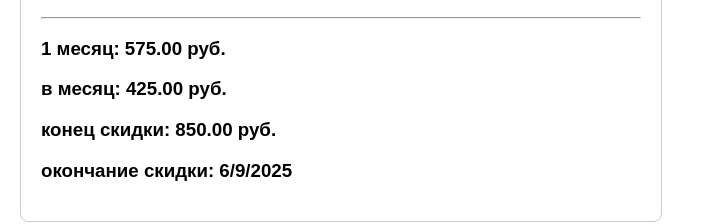
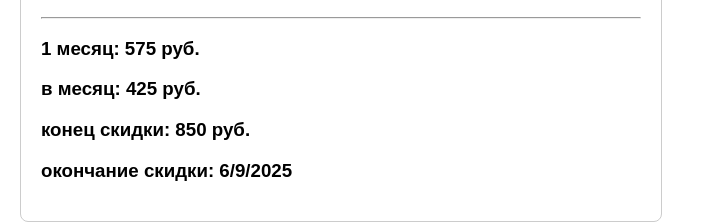
Before and after one commit to MiTereKun/polix, a plain HTML site: page tarif.html in a window 1280 px wide. Shown: the part 398-622 px from the top of the page, without its empty margins (0-705 px from the left). Drawn offline with Linux system fonts and the light colour scheme.

Commit message:
Update tarif.html

```diff
--- a/tarif.html
+++ b/tarif.html
@@ -104,9 +104,9 @@ function calculateTotal() {
     const totalPrice = tariff + router + setTopBox;
     const finalPrice = discountTarif + router + setTopBox;
 
-    document.getElementById('OneFinalPrice').innerText = OneFinalPrice.toFixed(2);
-    document.getElementById('finalPrice').innerText = finalPrice.toFixed(2);
-    document.getElementById('totalPrice').innerText = totalPrice.toFixed(2);
+    document.getElementById('OneFinalPrice').innerText = OneFinalPrice.toFixed(0);
+    document.getElementById('finalPrice').innerText = finalPrice.toFixed(0);
+    document.getElementById('totalPrice').innerText = totalPrice.toFixed(0);
 
 	// Рассчитываем дату окончания на основе длительности
 	const discountEndDateElement = document.getElementById('discountEndDate');
```
